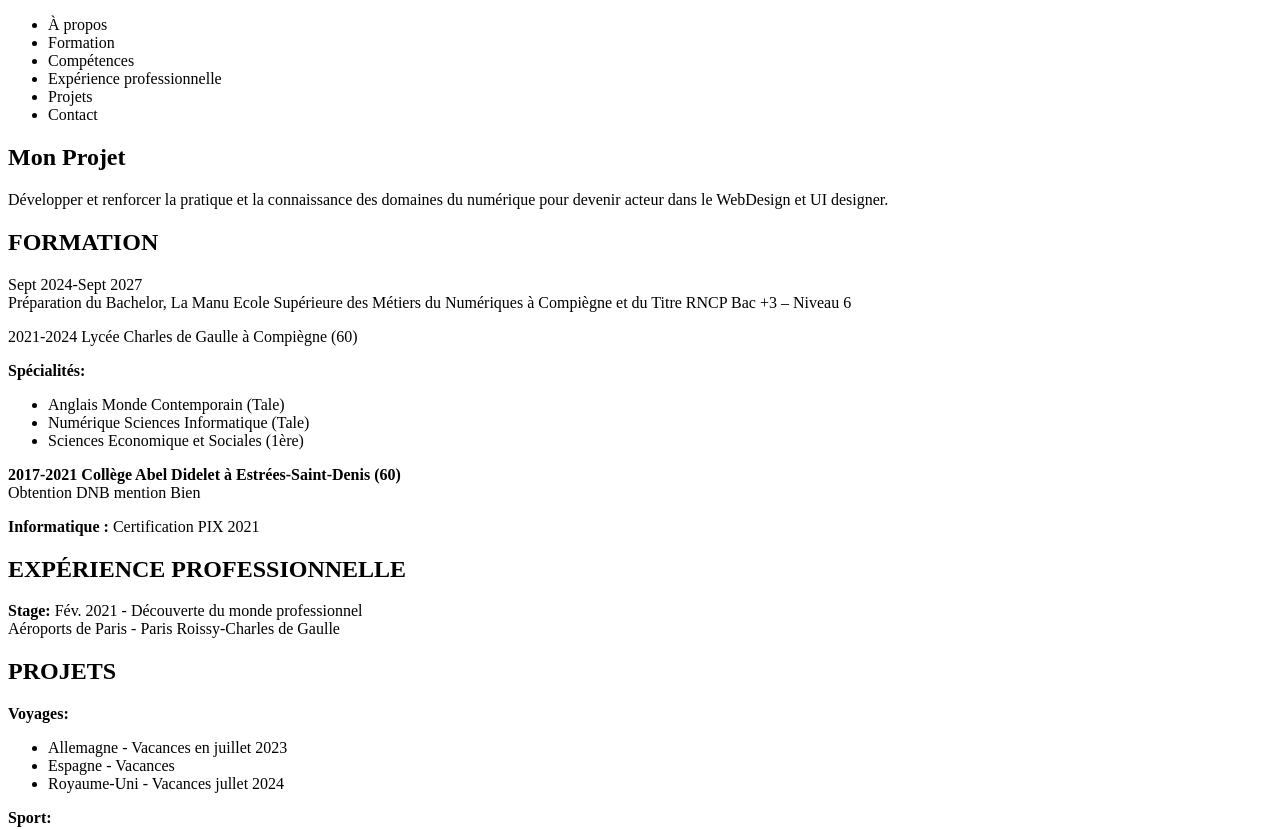
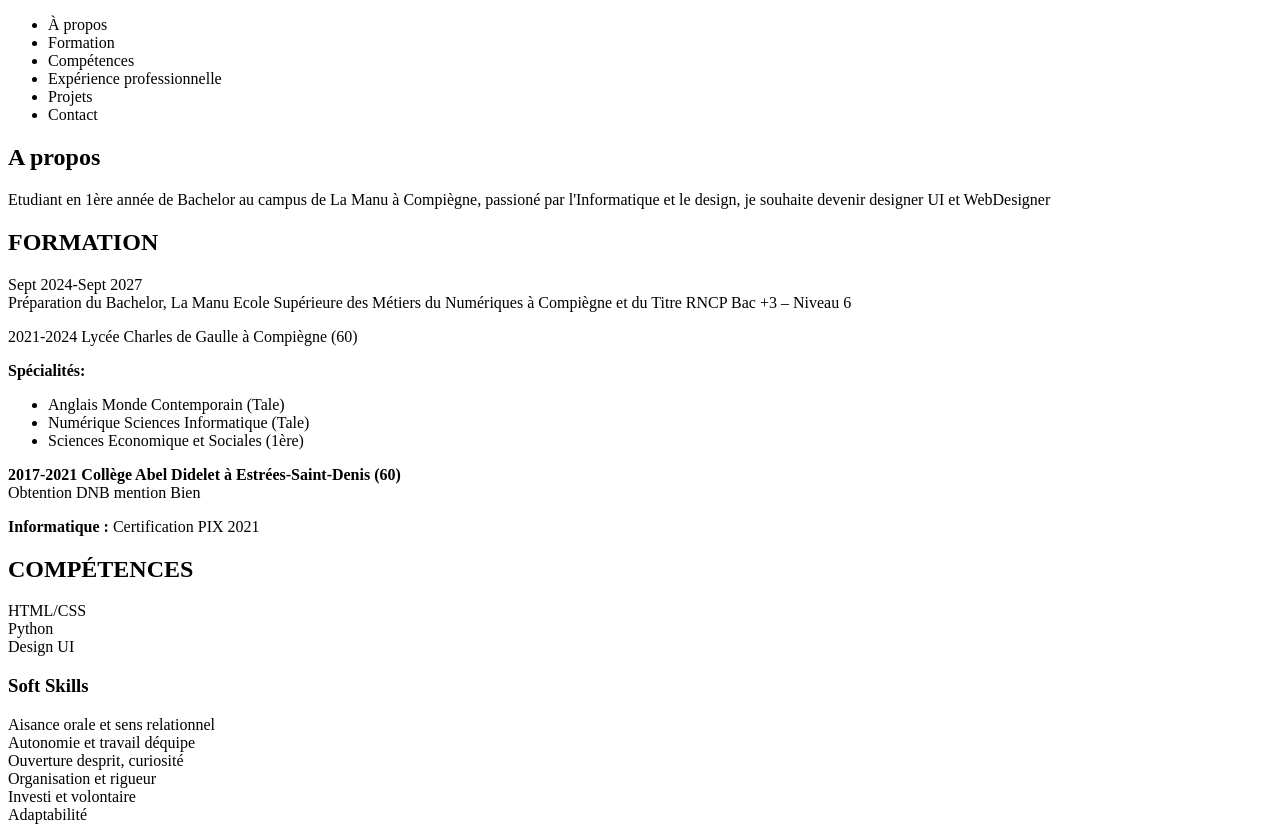
Before and after one commit to Baptisteparmentier/CV_num-rique, a plain HTML site: page index.html in a window 1280 px wide. Shown: the top 829 px of the page. Drawn offline with Linux system fonts and the light colour scheme.

Commit message:
first commit

```diff
--- a/index.html
+++ b/index.html
@@ -22,11 +22,10 @@
         </nav>
     </header>
     <section id="à propos" class="section">
-        <h1>Mon Projet</h1>
-        <p>Développer et renforcer la pratique et la
-            connaissance des domaines du numérique
-            pour devenir acteur dans le WebDesign et UI
-            designer.</p>
+        <h1>A propos</h1>
+        <p>Etudiant en 1ère année de
+            Bachelor au campus de La Manu à
+            Compiègne, passioné par l'Informatique et le design, je souhaite devenir designer UI et WebDesigner</p>
     </section>
     <!-- Mettre commentaires -->
     <div>
@@ -47,6 +46,18 @@
             <p><b>Informatique :</b> Certification PIX 2021</p>
         </section>
     </div>
+
+    <div>
+        <section id="compétences" class="section">
+            <h2>Compétences</h2>
+            <p>HTML/CSS <br> Python <br> Design UI</p>
+            <h3>Soft Skills</h3>
+            <p>Aisance orale et sens relationnel <br>Autonomie et travail déquipe <br>Ouverture desprit, curiosité
+                <br>Organisation et rigueur <br>Investi et volontaire <br>Adaptabilité
+            </p>
+        </section>
+    </div>
+
     <!-- Mettre commentaires -->
     <div>
         <section id="expérience professionnelle" class="section">
@@ -56,13 +67,6 @@
         </section>
     </div>
     <!-- Mettre commentaires -->
-
-    <div>
-        <section id="compétences" class="section">
-            <h2></h2>
-        </section>
-    </div>
-
     <div>
         <section id="projets" class="section">
             <h2>Projets</h2>
```
Also changed, not shown: IMG_20231208_0003.jpg (added).
